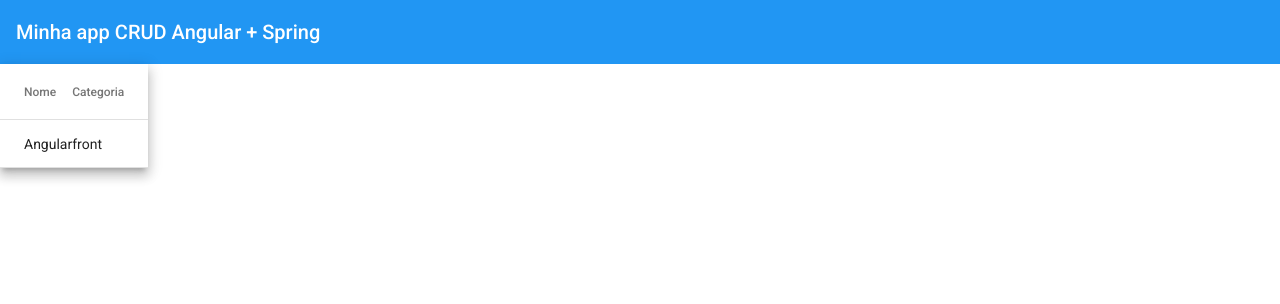
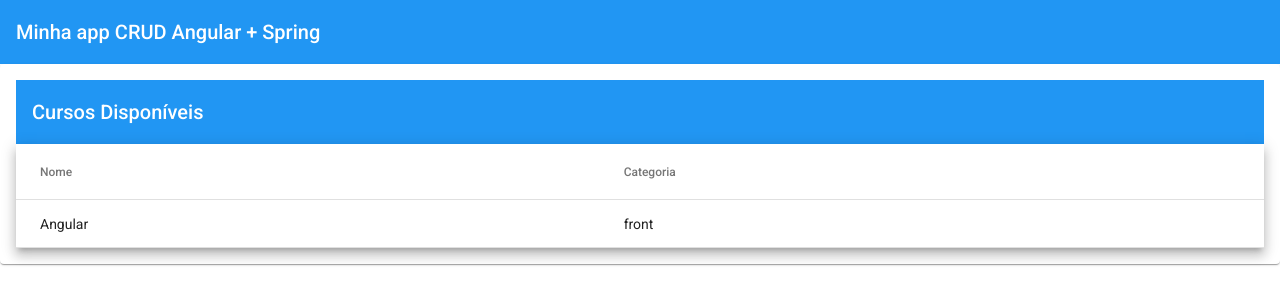
Before and after one commit to ThFigueiredo/crud-angular-spring, an Angular app: page /courses in a window 1280 px wide. Shown: the top 304 px of the page. Built offline with nearby package versions, Linux system fonts and the light colour scheme.

Commit message:
CSS do Material Table e Criando um Módulo App Material

```diff
--- a/src/app/courses/courses/courses.component.html
+++ b/src/app/courses/courses/courses.component.html
@@ -1,3 +1,5 @@
+<mat-card>
+  <mat-toolbar color="primary">Cursos Disponíveis</mat-toolbar>
   <table mat-table [dataSource]="courses" class="mat-elevation-z8">
 
     <!--- Note that these columns can be defined in any order.
@@ -18,3 +20,5 @@
     <tr mat-header-row *matHeaderRowDef="displayedColumns"></tr>
     <tr mat-row *matRowDef="let row; columns: displayedColumns;"></tr>
   </table>
+
+</mat-card>
--- a/src/app/courses/courses/courses.component.scss
+++ b/src/app/courses/courses/courses.component.scss
@@ -0,0 +1,11 @@
+table {
+  width: 100%;
+}
+
+.loading-spinner {
+  padding: 25px;
+  background: rgba(0, 0, 0, 0.15);
+  display: flex;
+  align-items: center;
+  justify-content: center;
+}
```
Also changed, not shown: src/app/courses/courses.module.ts (+4 -3 lines), src/app/shared/app-material/app-material.module.ts (added, +17 -0 lines). Lines whose indentation alone changed are shown as unchanged.
